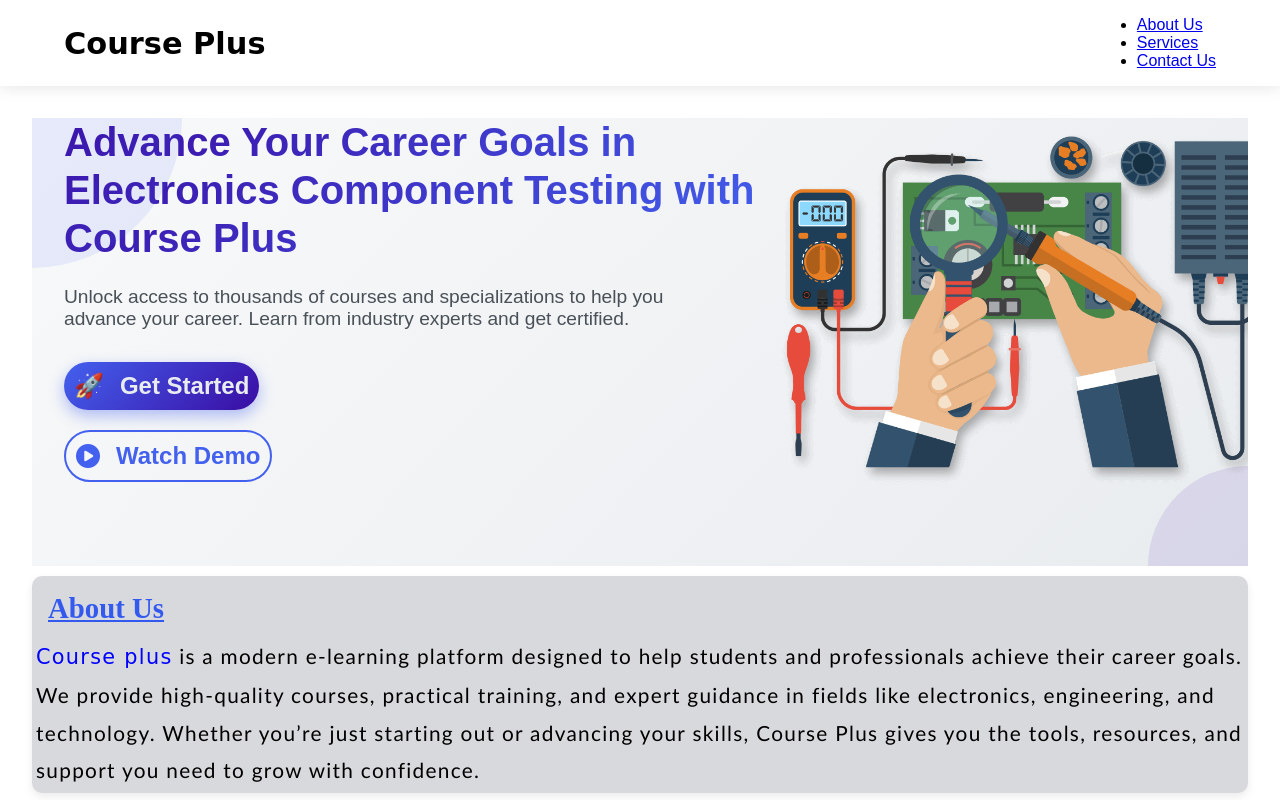
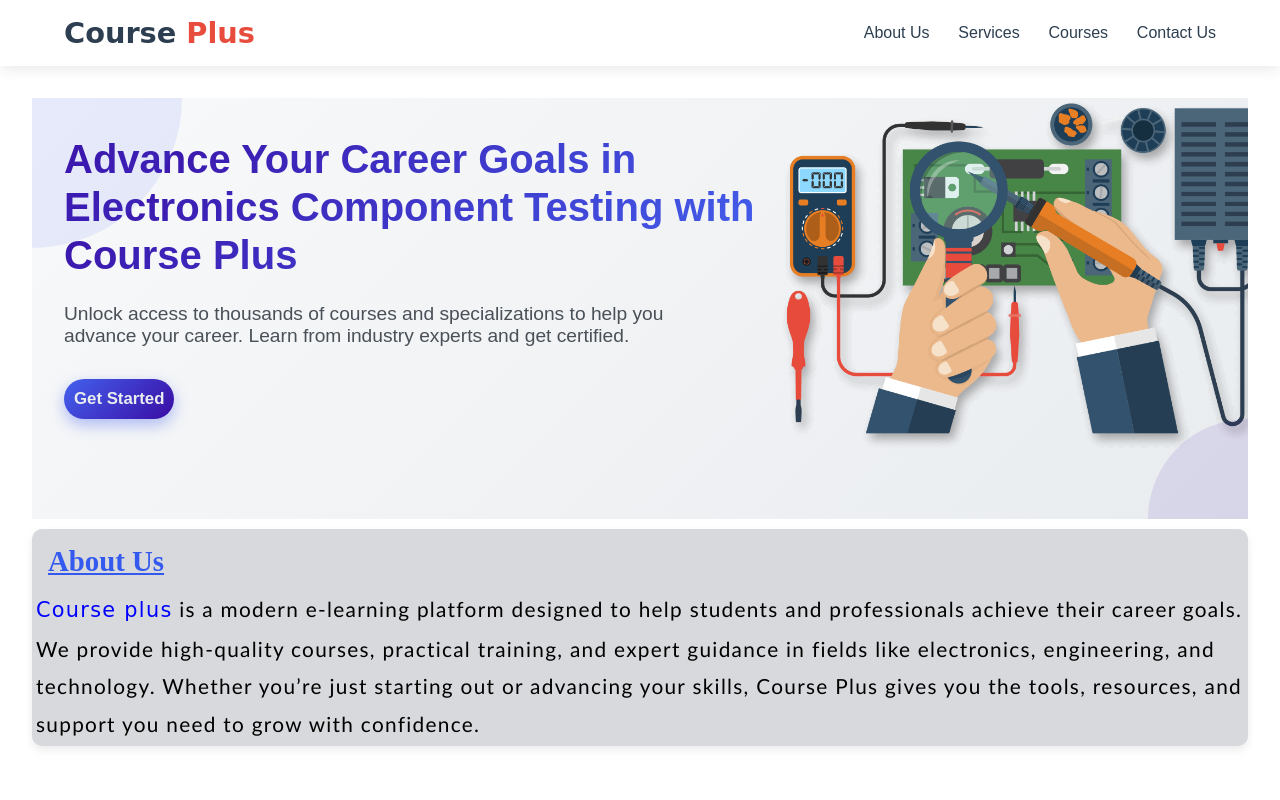
Before and after one commit to marko-dev1/course_plus_e-learning, a plain HTML site: page index.html in a window 1280 px wide. Shown: the top 800 px of the page. Drawn offline with Linux system fonts and the light colour scheme.

```diff
--- a/index.html
+++ b/index.html
@@ -12,23 +12,18 @@
         <!-- This is the header and nav bar section, start here -->
           <header>
         <nav>
-             <div class="logo">
-                <a href="index.html" style="text-decoration: none; color: rgb(0, 0, 0);   font-size: 1.9rem; font-family: cursive; font-weight: 900;">Course Plus</a>
-
-            </div>
-            <div class="nav_links">
-                <ul>
+            <a href="index.html" class="logo">Course <span>Plus</span></a>
+            <ul class="nav-links">
                 <li><a href="#about">About Us</a></li>
                 <li><a href="services.html">Services</a></li>
-                    <li><a href="#contact" >Contact Us</a></li>
+                <li><a href="#courses">Courses</a></li>
+                <li><a href="#contact">Contact Us</a></li>
             </ul>
-            </div>
-
+            <!-- <div class="auth-buttons">
+                <a href="#login" class="btn btn-outline">Login</a>
+                <a href="#signup" class="btn btn-primary">Sign Up</a>
+            </div> -->
         </nav>
-
-
-
-
     </header>
     <!-- This is the header and nav bar section, end here -->
 
@@ -38,8 +33,8 @@
       <div class="hero-header">
       <h1>Advance Your Career Goals in Electronics Component Testing with Course Plus</h1>
                     <p>Unlock access to thousands of courses and specializations to help you advance your career. Learn from industry experts and get certified.</p>
-      <button class="btn">🚀<a href="services.html">Get Started</a> </button>
-      <button class="secondary"><i class="fas fa-play-circle"></i> Watch Demo</button>
+      <button class="btn"><a href="services.html">Get Started</a> </button>
+      <!-- <button class="secondary"><i class="fas fa-play-circle"></i> Watch Demo</button> -->
 
         </div>
         <div>
--- a/styles.css
+++ b/styles.css
@@ -204,8 +204,8 @@ main{
             border: none;
             padding: 1rem 2rem;
             border-radius: 50px;
-            font-weight: 600;
-            font-size: 1.1rem;
+            /* font-weight: 600; */
+            /* font-size: 0.7rem; */
             cursor: pointer;
             transition: all 0.3s ease;
             box-shadow: 0 6px 15px rgba(67, 97, 238, 0.4);
@@ -216,6 +216,8 @@ main{
         .hero button a{
             color: #e9ecef;
             text-decoration: none;
+            font-size: 0.7em;
+            font-weight: 600;
         }
 
         .hero button:hover {
```
Also changed, not shown: plc.html (+12 -1 lines). Lines whose indentation alone changed are shown as unchanged.
